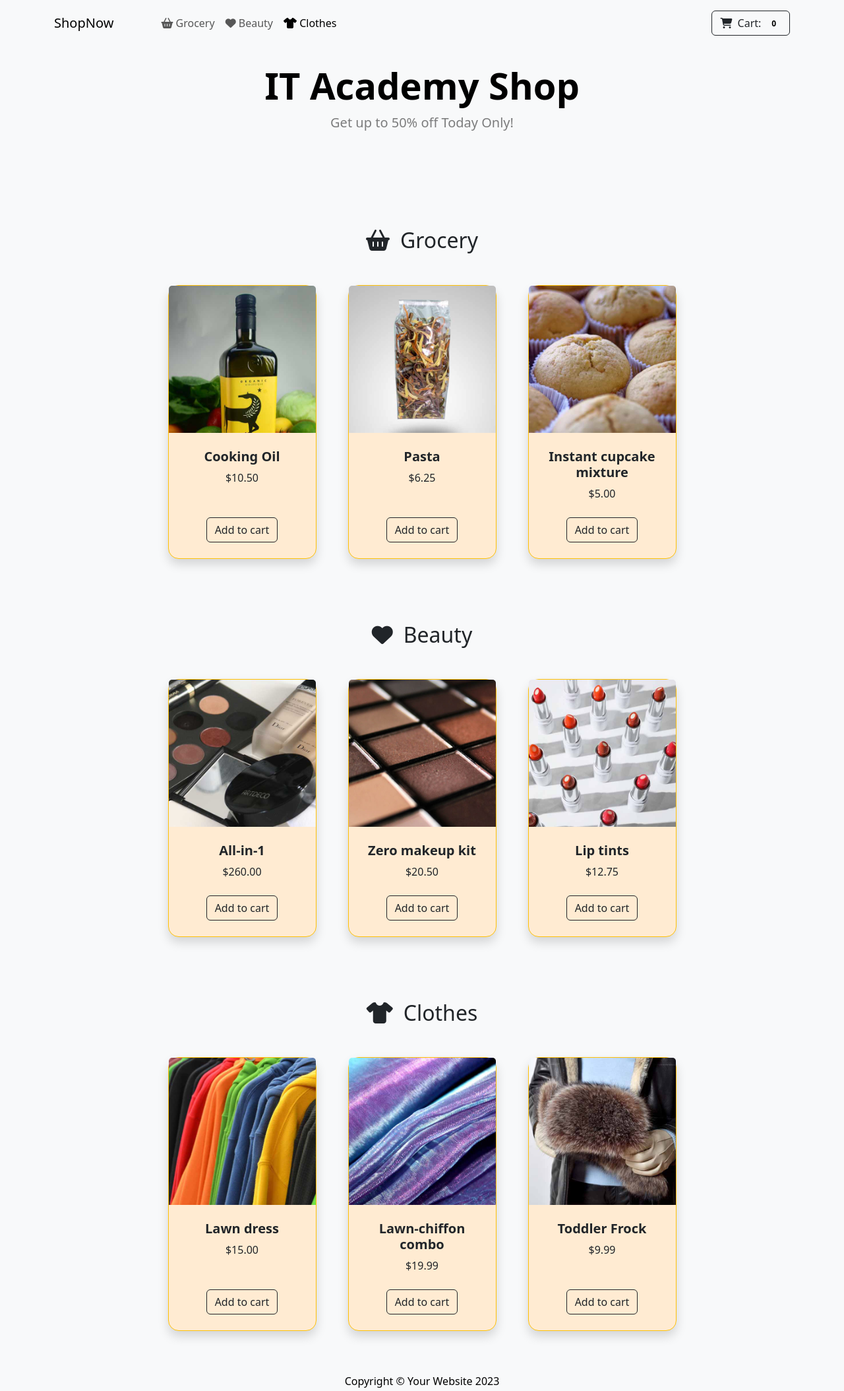
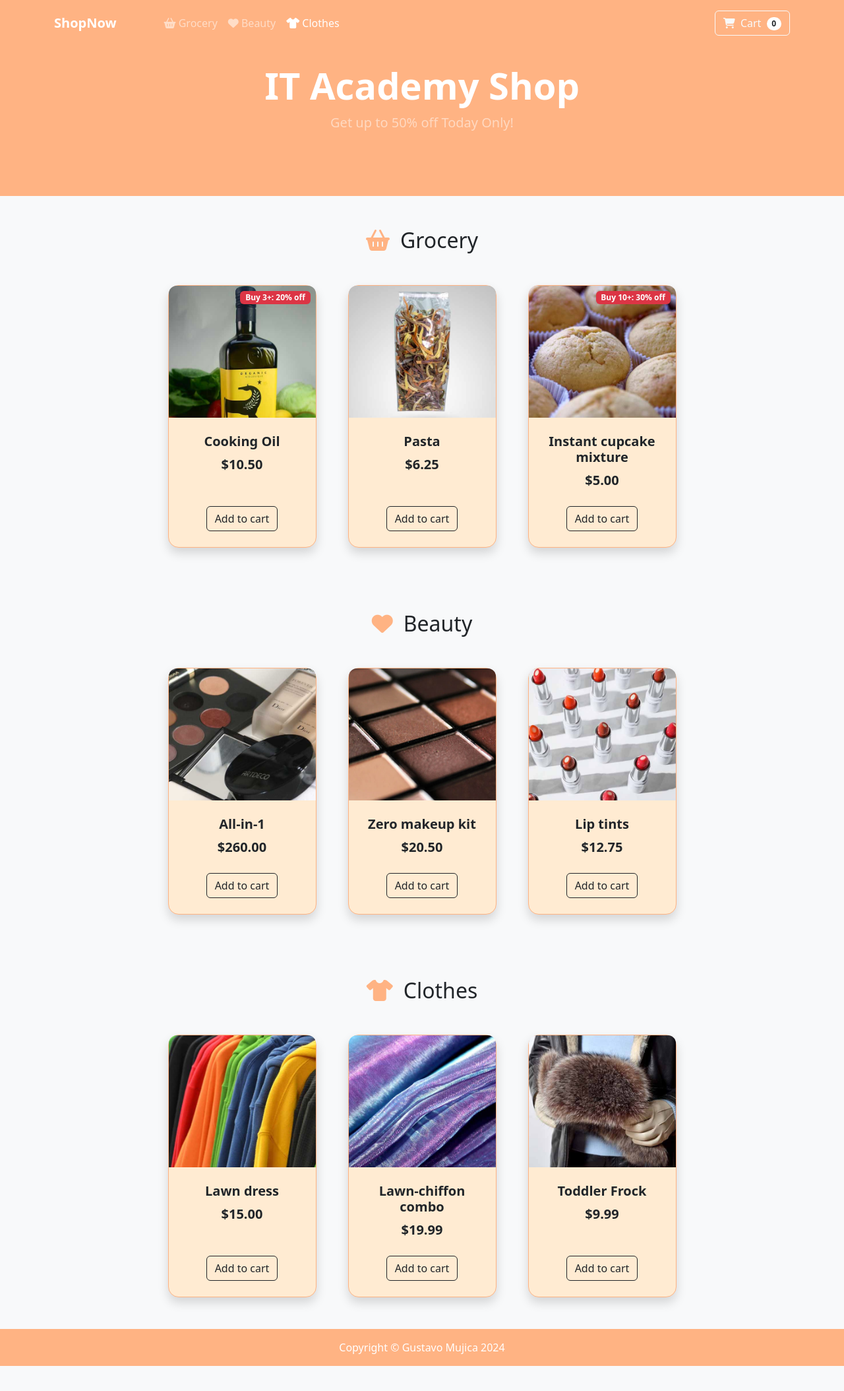
Before and after one commit to GusFDLPBarcelona/Gustavo-Mujica-Sprint-2-2-Angular, a website: page index.html in a window 1280 px wide. Shown: the whole page at 66% size. After the commit the page ends 2070 px from the top, so only its background shows below. Drawn offline with nearby package versions, Linux system fonts and the light colour scheme.

Commit message:
fix(shop): corregir bugs de carrito, descuentos y validación + mejoras visuales
- Eliminar filas estáticas con template literals en el modal del carrito
- Corregir total del carrito para reflejar descuentos (subtotalWithDiscount)
- Eliminar applyPromotionsCart() redundante dentro del forEach
- Eliminar onclick.preventDefault() inválido en checkout.js
- Reemplazar SRI integrity en CDN de Bootstrap y FontAwesome
- Añadir badges de oferta en cards con descuento por volumen
- Imágenes con altura uniforme y object-fit: cover
- Hover float sutil en cards con transition
- Navbar, header y footer en color primario del tema
- Corregir --bs-primary-rgb para que border-primary y text-primary usen el color del tema

```diff
--- a/index.html
+++ b/index.html
@@ -4,45 +4,54 @@
 <head>
 	<meta charset="utf-8" />
 	<meta name="viewport" content="width=device-width, initial-scale=1, shrink-to-fit=no" />
-	<meta name="description" content="" />
-	<meta name="author" content="" />
+	<meta name="description" content="IT Academy Shop — e-commerce demo with cart, discounts and checkout validation" />
+	<meta name="author" content="Gustavo Mujica" />
 	<title>ShopNow</title>
 	<!-- Favicon-->
 	<link rel="icon" type="image/x-icon" href="images/favicon.ico" />
-	<link href="https://cdn.jsdelivr.net/npm/bootstrap@5.3.0/dist/css/bootstrap.min.css" rel="stylesheet"
-		integrity="sha384-9ndCyUaIbzAi2FUVXJi0CjmCapSmO7SnpJef0486qhLnuZ2cdeRhO02iuK6FUUVM" crossorigin="anonymous">
-
-	<!-- Fontawesome icons-->
-	<link rel="stylesheet" href="https://cdnjs.cloudflare.com/ajax/libs/font-awesome/6.4.0/css/all.min.css"
-		integrity="sha512-iecdLmaskl7CVkqkXNQ/ZH/XLlvWZOJyj7Yy7tcenmpD1ypASozpmT/E0iPtmFIB46ZmdtAc9eNBvH0H/ZpiBw=="
-		crossorigin="anonymous" referrerpolicy="no-referrer" />
-
+	<!-- FontAwesome icons -->
+	<link rel="stylesheet" href="https://cdnjs.cloudflare.com/ajax/libs/font-awesome/6.4.0/css/all.min.css" crossorigin="anonymous" referrerpolicy="no-referrer" />
 	<link rel="stylesheet" href="./css/styles.css">
+	<style>
+		html { scroll-padding-top: 80px; }
+		:root { --bs-primary-rgb: 255, 179, 131; }
+		.card-img-top {
+			height: 200px;
+			object-fit: cover;
+			border-radius: 0.75rem 0.75rem 0 0;
+		}
+		.card {
+			transition: transform 0.25s ease, box-shadow 0.25s ease;
+		}
+		.card:hover {
+			transform: translateY(-3px);
+			box-shadow: 0 6px 16px rgba(0, 0, 0, 0.10) !important;
+		}
+	</style>
 </head>
 
-<body data-bs-spy="scroll" data-bs-target="#navbar-example2" data-bs-offset="50">
+<body data-bs-spy="scroll" data-bs-target="#navbar-example2" data-bs-offset="80">
 	<!-- Navigation-->
-	<nav class="navbar py-3 py-lg-0 navbar-light bg-light navbar-expand-lg" id="navbar-example2" style="position: fixed; width: 100%; z-index: 1000;">
+	<nav class="navbar py-3 py-lg-0 navbar-dark bg-primary navbar-expand-lg" id="navbar-example2" style="position: fixed; width: 100%; z-index: 1000;">
 		<div class="container d-flex">
-			<a class="navbar-brand" href="index.html">ShopNow</a>
+			<a class="navbar-brand fw-bold" href="index.html">ShopNow</a>
 			<div class="d-flex flex-row order-lg-last align-items-center">
 				<button type="button" class="navbar-toggler order-last collapsed ms-auto" data-bs-toggle="collapse" data-bs-target="#navbar" aria-expanded="false" aria-controls="navbar">
 					<span class="navbar-toggler-icon"></span>
 				</button>
 				<ul class="navbar-nav me-3 me-lg-0 d-flex flex-row align-items-center">
 					<li class="dropdown search-dropdown nav-item py-lg-3">
-										<a href="javascript:void(0)" class="btn btn-outline-dark flex-center" type="button"
+						<a href="javascript:void(0)" class="btn btn-outline-light flex-center" type="button"
 							data-bs-toggle="modal" data-bs-target="#cartModal" onclick="open_modal()"
 							data-bs-auto-close="outside">
-        							<i class="fas fa-shopping-cart me-1"></i> Cart:
-        					<span class="badge bg-light text-black ms-1 rounded-pill" id="count_product">0</span>
+							<i class="fas fa-shopping-cart me-1"></i> Cart
+							<span class="badge bg-white text-dark ms-1 rounded-pill" id="count_product">0</span>
 						</a>
 					</li>
 				</ul>
 			</div>
 
 			<div id="navbar" class="navbar-collapse collapse">
-
 				<ul class="navbar-nav me-auto mb-4 mb-lg-0 ms-lg-5">
 					<li class="nav-item">
 						<a class="nav-link" href="#grocery"><i class="fas fa-shopping-basket"></i> Grocery</a>
@@ -53,189 +62,202 @@
 					<li class="nav-item">
 						<a class="nav-link" href="#clothes"><i class="fas fa-tshirt"></i> Clothes</a>
 					</li>
-
 				</ul>
 			</div>
 		</div>
 	</nav>
 
 	<!-- Header-->
-	<header class="bg-light py-5 text dark">
+	<header class="bg-primary py-5">
 		<div class="container px-4 px-lg-5 my-5">
-			<div class="text-center text-white">
-				<h1 class="display-4 fw-bolder text-black">IT Academy Shop</h1>
-				<p class="lead fw-normal text-black-50 mb-0">Get up to 50% off Today Only!</p>
+			<div class="text-center">
+				<h1 class="display-4 fw-bolder text-white">IT Academy Shop</h1>
+				<p class="lead fw-normal text-white-50 mb-0">Get up to 50% off Today Only!</p>
 			</div>
 		</div>
 	</header>
-	<!-- Section-->
+
+	<!-- Grocery -->
 	<section class="pt-5 bg-light" id="grocery">
-		<h2 class="text-center"><i class="fas fa-shopping-basket pe-3"></i>Grocery</h2>
+		<h2 class="text-center"><i class="fas fa-shopping-basket pe-3 text-primary"></i>Grocery</h2>
 		<div class="container px-4 px-lg-5 mt-5">
 			<div class="row gx-4 gx-lg-5 row-cols-2 row-cols-md-3 row-cols-xl-4 justify-content-center">
 				<div class="col mb-5">
-					<div class="card h-100 border-warning shadow rounded-4">
-						<img class="card-img-top" src="./images/oliva.jpg" alt="..." />
+					<div class="card h-100 border-primary shadow rounded-4 position-relative">
+						<span class="badge bg-danger position-absolute top-0 end-0 m-2">Buy 3+: 20% off</span>
+						<img class="card-img-top" src="./images/oliva.jpg" alt="Olive cooking oil bottle" />
 						<div class="card-body p-4">
 							<div class="text-center">
 								<h5 class="fw-bolder">Cooking Oil</h5>
-								$10.50
+								<p class="fs-5 fw-bold mb-0">$10.50</p>
 							</div>
 						</div>
 						<div class="card-footer p-4 pt-0 border-top-0 bg-transparent">
-							<div class="text-center"><button type="button" onclick="buy(1)"
-									class="btn btn-outline-dark">Add to cart</button></div>
+							<div class="text-center">
+								<button type="button" onclick="buy(1)" class="btn btn-outline-dark">Add to cart</button>
+							</div>
 						</div>
 					</div>
 				</div>
 				<div class="col mb-5">
-					<div class="card h-100 border-warning shadow rounded-4">
-						<img class="card-img-top" src="./images/pasta.jpg" alt="..." />
+					<div class="card h-100 border-primary shadow rounded-4">
+						<img class="card-img-top" src="./images/pasta.jpg" alt="Pasta package" />
 						<div class="card-body p-4">
 							<div class="text-center">
 								<h5 class="fw-bolder">Pasta</h5>
-								$6.25
+								<p class="fs-5 fw-bold mb-0">$6.25</p>
 							</div>
 						</div>
 						<div class="card-footer p-4 pt-0 border-top-0 bg-transparent">
-							<div class="text-center"><button type="button" onclick="buy(2)"
-									class="btn btn-outline-dark">Add to cart</button></div>
+							<div class="text-center">
+								<button type="button" onclick="buy(2)" class="btn btn-outline-dark">Add to cart</button>
+							</div>
 						</div>
 					</div>
 				</div>
 				<div class="col mb-5">
-					<div class="card h-100 border-warning shadow rounded-4">
-						<img class="card-img-top" src="./images/muffins.jpg" alt="..." />
+					<div class="card h-100 border-primary shadow rounded-4 position-relative">
+						<span class="badge bg-danger position-absolute top-0 end-0 m-2">Buy 10+: 30% off</span>
+						<img class="card-img-top" src="./images/muffins.jpg" alt="Instant cupcake mixture box" />
 						<div class="card-body p-4">
 							<div class="text-center">
 								<h5 class="fw-bolder">Instant cupcake mixture</h5>
-								$5.00
+								<p class="fs-5 fw-bold mb-0">$5.00</p>
 							</div>
 						</div>
 						<div class="card-footer p-4 pt-0 border-top-0 bg-transparent">
-							<div class="text-center"><button type="button" onclick="buy(3)"
-									class="btn btn-outline-dark">Add to cart</button></div>
+							<div class="text-center">
+								<button type="button" onclick="buy(3)" class="btn btn-outline-dark">Add to cart</button>
 							</div>
 						</div>
 					</div>
-
+				</div>
 			</div>
 		</div>
 	</section>
+
+	<!-- Beauty -->
 	<section class="pt-5 bg-light" id="beauty">
-		<h2 class="text-center"><i class="fas fa-heart pe-3"></i>Beauty</h2>
+		<h2 class="text-center"><i class="fas fa-heart pe-3 text-primary"></i>Beauty</h2>
 		<div class="container px-4 px-lg-5 mt-5">
 			<div class="row gx-4 gx-lg-5 row-cols-2 row-cols-md-3 row-cols-xl-4 justify-content-center">
 				<div class="col mb-5">
-					<div class="card h-100 border-warning shadow rounded-4">
-						<img class="card-img-top" src="./images/todoen1.jpg" alt="..." />
+					<div class="card h-100 border-primary shadow rounded-4">
+						<img class="card-img-top" src="./images/todoen1.jpg" alt="All-in-one beauty kit" />
 						<div class="card-body p-4">
 							<div class="text-center">
 								<h5 class="fw-bolder">All-in-1</h5>
-								$260.00
+								<p class="fs-5 fw-bold mb-0">$260.00</p>
 							</div>
 						</div>
 						<div class="card-footer p-4 pt-0 border-top-0 bg-transparent">
-							<div class="text-center"><button type="button" onclick="buy(4)"
-									class="btn btn-outline-dark">Add to cart</button></div>
+							<div class="text-center">
+								<button type="button" onclick="buy(4)" class="btn btn-outline-dark">Add to cart</button>
+							</div>
 						</div>
 					</div>
 				</div>
 				<div class="col mb-5">
-					<div class="card h-100 border-warning shadow rounded-4">
-						<img class="card-img-top" src="./images/eye.jpg" alt="..." />
+					<div class="card h-100 border-primary shadow rounded-4">
+						<img class="card-img-top" src="./images/eye.jpg" alt="Zero makeup natural kit" />
 						<div class="card-body p-4">
 							<div class="text-center">
 								<h5 class="fw-bolder">Zero makeup kit</h5>
-								$20.50
+								<p class="fs-5 fw-bold mb-0">$20.50</p>
 							</div>
 						</div>
 						<div class="card-footer p-4 pt-0 border-top-0 bg-transparent">
-							<div class="text-center"><button type="button" onclick="buy(5)"
-									class="btn btn-outline-dark">Add to cart</button></div>
+							<div class="text-center">
+								<button type="button" onclick="buy(5)" class="btn btn-outline-dark">Add to cart</button>
+							</div>
 						</div>
 					</div>
 				</div>
 				<div class="col mb-5">
-					<div class="card h-100 border-warning shadow rounded-4">
-						<img class="card-img-top" src="./images/lapizlabios.jpg" alt="..." />
+					<div class="card h-100 border-primary shadow rounded-4">
+						<img class="card-img-top" src="./images/lapizlabios.jpg" alt="Lip tints set" />
 						<div class="card-body p-4">
 							<div class="text-center">
 								<h5 class="fw-bolder">Lip tints</h5>
-								$12.75
+								<p class="fs-5 fw-bold mb-0">$12.75</p>
 							</div>
 						</div>
 						<div class="card-footer p-4 pt-0 border-top-0 bg-transparent">
-							<div class="text-center"><button type="button" onclick="buy(6)"
-									class="btn btn-outline-dark">Add to cart</button></div>
+							<div class="text-center">
+								<button type="button" onclick="buy(6)" class="btn btn-outline-dark">Add to cart</button>
 							</div>
 						</div>
 					</div>
-
+				</div>
 			</div>
 		</div>
 	</section>
+
+	<!-- Clothes -->
 	<section class="pt-5 bg-light" id="clothes">
-		<h2 class="text-center"><i class="fas fa-tshirt pe-3"></i>Clothes</h2>
+		<h2 class="text-center"><i class="fas fa-tshirt pe-3 text-primary"></i>Clothes</h2>
 		<div class="container px-4 px-lg-5 mt-5">
 			<div class="row gx-4 gx-lg-5 row-cols-2 row-cols-md-3 row-cols-xl-4 justify-content-center">
 				<div class="col mb-5">
-					<div class="card h-100 border-warning shadow rounded-4">
-						<img class="card-img-top" src="./images/lawn.jpg" alt="..." />
+					<div class="card h-100 border-primary shadow rounded-4">
+						<img class="card-img-top" src="./images/lawn.jpg" alt="Lawn dress" />
 						<div class="card-body p-4">
 							<div class="text-center">
 								<h5 class="fw-bolder">Lawn dress</h5>
-								$15.00
+								<p class="fs-5 fw-bold mb-0">$15.00</p>
 							</div>
 						</div>
 						<div class="card-footer p-4 pt-0 border-top-0 bg-transparent">
-							<div class="text-center"><button type="button" onclick="buy(7)"
-									class="btn btn-outline-dark">Add to cart</button></div>
+							<div class="text-center">
+								<button type="button" onclick="buy(7)" class="btn btn-outline-dark">Add to cart</button>
+							</div>
 						</div>
 					</div>
 				</div>
 				<div class="col mb-5">
-					<div class="card h-100 border-warning shadow rounded-4">
-						<img class="card-img-top" src="./images/chiffon.jpg" alt="..." />
+					<div class="card h-100 border-primary shadow rounded-4">
+						<img class="card-img-top" src="./images/chiffon.jpg" alt="Lawn-chiffon combo outfit" />
 						<div class="card-body p-4">
 							<div class="text-center">
 								<h5 class="fw-bolder">Lawn-chiffon combo</h5>
-								$19.99
+								<p class="fs-5 fw-bold mb-0">$19.99</p>
 							</div>
 						</div>
 						<div class="card-footer p-4 pt-0 border-top-0 bg-transparent">
-							<div class="text-center"><button type="button" onclick="buy(8)"
-									class="btn btn-outline-dark">Add to cart</button></div>
+							<div class="text-center">
+								<button type="button" onclick="buy(8)" class="btn btn-outline-dark">Add to cart</button>
+							</div>
 						</div>
 					</div>
 				</div>
 				<div class="col mb-5">
-					<div class="card h-100 border-warning shadow rounded-4">
-						<img class="card-img-top" src="./images/pet.jpg" alt="..." />
+					<div class="card h-100 border-primary shadow rounded-4">
+						<img class="card-img-top" src="./images/pet.jpg" alt="Toddler frock for kids" />
 						<div class="card-body p-4">
 							<div class="text-center">
 								<h5 class="fw-bolder">Toddler Frock</h5>
-								$9.99
+								<p class="fs-5 fw-bold mb-0">$9.99</p>
 							</div>
 						</div>
 						<div class="card-footer p-4 pt-0 border-top-0 bg-transparent">
-							<div class="text-center"><button type="button" onclick="buy(9)"
-									class="btn btn-outline-dark">Add to cart</button></div>
+							<div class="text-center">
+								<button type="button" onclick="buy(9)" class="btn btn-outline-dark">Add to cart</button>
 							</div>
 						</div>
 					</div>
-
+				</div>
 			</div>
 		</div>
 	</section>
 
 	<!-- Footer-->
-	<footer class="py-3 bg-light">
+	<footer class="py-3 bg-primary">
 		<div class="container">
-			<p class="m-0 text-center text-black">Copyright &copy; Your Website 2023</p>
+			<p class="m-0 text-center text-white">Copyright &copy; Gustavo Mujica 2024</p>
 		</div>
 	</footer>
 
+	<!-- Cart Modal -->
 	<div class="modal fade" id="cartModal" tabindex="-1" aria-labelledby="exampleModalLabel" aria-hidden="true">
 		<div class="modal-dialog modal-lg">
 			<div class="modal-content">
@@ -244,7 +266,7 @@
 					<button type="button" class="btn-close" data-bs-dismiss="modal" aria-label="Close"></button>
 				</div>
 				<div class="modal-body shadow">
-					<h3 class="text-center bill px-5">Shopping Cart</h3>
+					<h3 class="text-center px-5">Shopping Cart</h3>
 					<table class="table">
 						<thead>
 							<tr>
@@ -253,38 +275,14 @@
 								<th scope="col">Qty.</th>
 								<th scope="col">Total</th>
 								<th scope="col"><small>W/Discount</small></th>
+								<th scope="col"></th>
 							</tr>
 						</thead>
 						<tbody id="cart_list">
-							<tr>
-								<th scope="row">Cooking oil</th>
-								<td>$10.50</td>
-								<td>2</td>
-								<td>$21</td>
-							</tr>
-							<tr>
-								<th scope="row">Pasta</th>
-								<td>$6.25</td>
-								<td>1</td>
-								<td>$6.25</td>
-							</tr>
-							<tr>
-								<th scope="row">Lawn dress</th>
-								<td>$15</td>
-								<td>3</td>
-								<td>$45</td>
-							</tr>
-							 <tr>
-                            <th scope="row">${element.name}</th>
-                            <td>${element.price}</td>
-                            <td>${element.quantity}</td>
-							<td>${(element.subtotalWithDiscount * element.quantity).toFixed(2)}</td>
-                            <td>${element.subtotalWithDiscount.toFixed(2)}</td>
-                            </tr>
 						</tbody>
 					</table>
 					<div class="text-center fs-3">
-						Total: $<span id="total_price">100</span>
+						Total: $<span id="total_price">0.00</span>
 					</div>
 					<div class="text-center">
 						<a href="checkout.html" class="btn btn-outline-dark m-3">Checkout</a>
@@ -296,9 +294,7 @@
 	</div>
 
 	<!-- Bootstrap core JS-->
-	<script src="https://cdn.jsdelivr.net/npm/bootstrap@5.3.0/dist/js/bootstrap.bundle.min.js"
-		integrity="sha384-geWF76RCwLtnZ8qwWowPQNguL3RmwHVBC9FhGdlKrxdiJJigb/j/68SIy3Te4Bkz"
-		crossorigin="anonymous"></script>
+	<script src="https://cdn.jsdelivr.net/npm/bootstrap@5.3.3/dist/js/bootstrap.bundle.min.js" crossorigin="anonymous"></script>
 
 	<!-- Core theme JS-->
 	<script src="js/shop.js"></script>
--- a/js/checkout.js
+++ b/js/checkout.js
@@ -85,5 +85,4 @@ function validate(event) {
         fPhone.classList.remove("is-invalid");
     }
 
-    onclick.preventDefault()
 }
```
Also changed, not shown: checkout.html (+5 -11 lines), js/shop.js (+3 -5 lines), README.md. Lines whose indentation alone changed are shown as unchanged.
